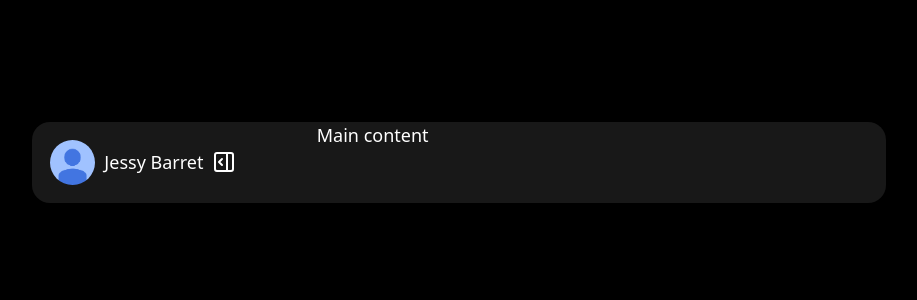
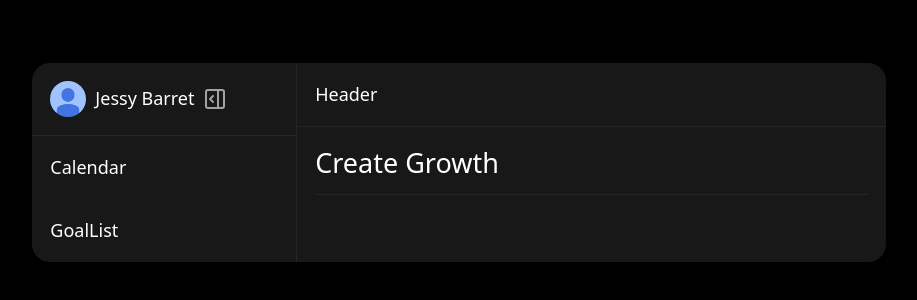
Before and after one commit to User-960/TaskBit, a Svelte app: page / in a window 1280 px wide. Shown: the part 238-538 px from the top of the page, without its empty margins (181-1098 px from the left). Built offline with nearby package versions, Linux system fonts and the light colour scheme.

Commit message:
TB-1: add components

```diff
--- a/src/App.svelte
+++ b/src/App.svelte
@@ -5,7 +5,7 @@
 </script>
 
 <main class="flex h-screen">
-  <div class="w-8/12 m-auto grid grid-cols-[1fr_2fr] bg-[#181818] shadow rounded-2xl">
+  <div class="w-8/12 m-auto grid grid-cols-[.9fr_2fr] bg-[#181818] shadow rounded-2xl">
     <Sidebar/>
     <MainPage/>
   </div>
--- a/src/components/main-page/MainPage.svelte
+++ b/src/components/main-page/MainPage.svelte
@@ -1,7 +1,9 @@
 <script lang="ts">
-
+	import Header from './header/Header.svelte'
+	import SingleGoal from './single-goal/SingleGoal.svelte'
 </script>
 
 <div>
-  Main content
+	<Header />
+	<SingleGoal />
 </div>
--- /dev/null
+++ b/src/components/main-page/header/Header.svelte
@@ -0,0 +1,4 @@
+<script lang="ts">
+</script>
+
+<header class="border-b border-border p-layout">Header</header>
--- /dev/null
+++ b/src/components/main-page/single-goal/SingleGoal.svelte
@@ -0,0 +1,6 @@
+<script lang="ts">
+</script>
+
+<div class="p-layout">
+	<h1 class="border-b border-border pb-3 text-2xl font-medium">Create Growth</h1>
+</div>
--- a/src/components/sidebar/Sidebar.svelte
+++ b/src/components/sidebar/Sidebar.svelte
@@ -1,8 +1,11 @@
 <script lang="ts">
-  import SidebarHeader from './sidebar-header/SidebarHeader.svelte'
-
+	import SidebarCalendar from './calendar/SidebarCalendar.svelte'
+	import GoalList from './goal-list/GoalList.svelte'
+	import SidebarHeader from './sidebar-header/SidebarHeader.svelte'
 </script>
 
-<aside>
-  <SidebarHeader/>
+<aside class="border-r border-border">
+	<SidebarHeader />
+	<SidebarCalendar />
+	<GoalList />
 </aside>
--- /dev/null
+++ b/src/components/sidebar/calendar/SidebarCalendar.svelte
@@ -0,0 +1,4 @@
+<script lang="ts">
+</script>
+
+<div class="p-layout">Calendar</div>
--- /dev/null
+++ b/src/components/sidebar/goal-list/GoalList.svelte
@@ -0,0 +1,4 @@
+<script lang="ts">
+</script>
+
+<div class="p-layout">GoalList</div>
--- a/src/components/sidebar/sidebar-header/SidebarHeader.svelte
+++ b/src/components/sidebar/sidebar-header/SidebarHeader.svelte
@@ -1,17 +1,15 @@
 <script lang="ts">
-  import { PanelRightOpen } from '@lucide/svelte'
+	import { PanelRightOpen } from '@lucide/svelte'
 </script>
 
-<header class="flex items-center justify-between p-4">
-  <div class="flex items-center gap-2">
+<header class="flex items-center justify-between border-b border-border p-layout">
+	<div class="flex items-center gap-2">
+		<img src="/avatar.png" alt="avatar" class="h-8 w-8 rounded-full" />
+		<span>Jessy Barret</span>
 
-    <img src="/avatar.png" alt="avatar" class="rounded-full w-10 h-10" />
-    <span>Jessy Barret</span>
-
-    <PanelRightOpen />
-  </div>
+		<button class="opacity-60 transition-opacity hover:opacity-100"><PanelRightOpen /></button>
+	</div>
 </header>
 
 <style>
-
 </style>
--- a/src/main.css
+++ b/src/main.css
@@ -1,4 +1,9 @@
 @import 'tailwindcss';
+
+@theme {
+  --color-border: #252525;
+  --spacing-layout: 1rem;
+}
 
 html {
 	font-size: 18px;
@@ -7,3 +12,7 @@ html {
 body {
 	@apply bg-black text-white;
 }
+
+button {
+  @apply cursor-pointer;
+}
```
Also changed, not shown: 1 other file (tests, documents, lock files or other folders).
